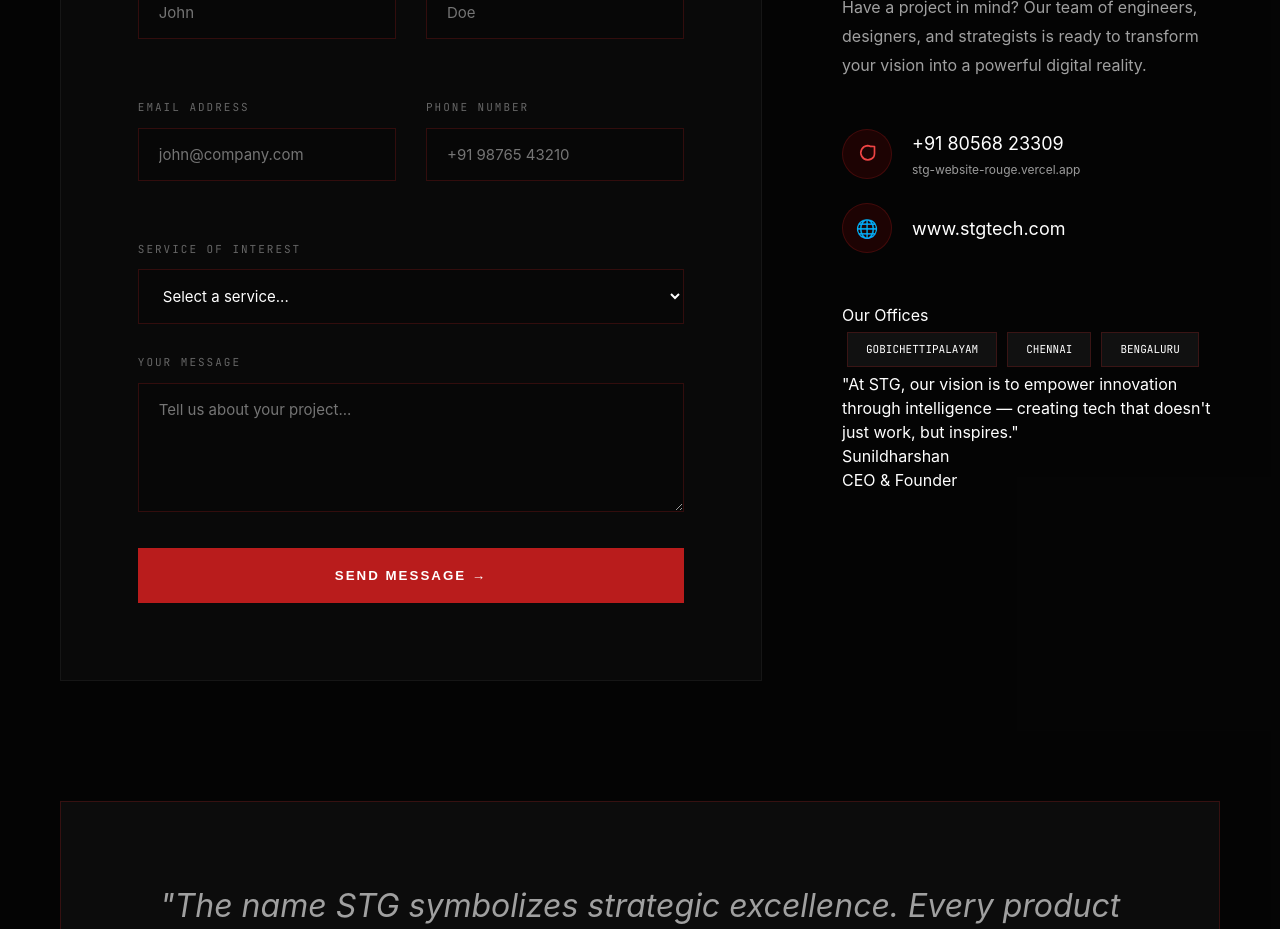
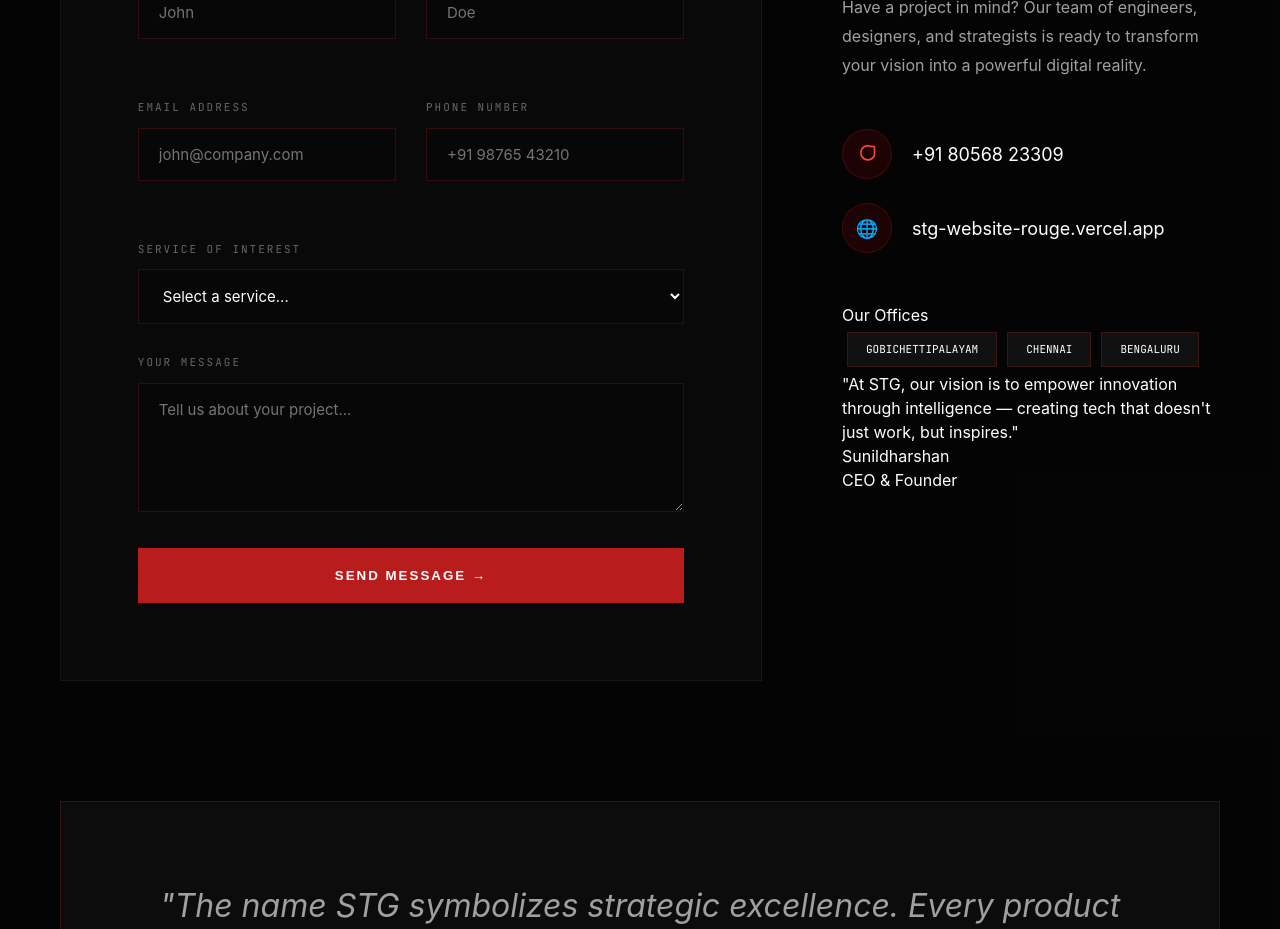
Before and after one commit to mathimithra-eng/stg-website, a React (Create React App) app: page / in a window 1280 px wide. Shown: the part 8160-9089 px from the top of the page. Built offline with nearby package versions, Linux system fonts and the light colour scheme.

Commit message:
Replace www.stgtech.com with vercel app link in contact section

```diff
--- a/src/App.js
+++ b/src/App.js
@@ -419,16 +419,16 @@
             <h2 className="contact-info-heading">Let's Build<br />Something <strong>Extraordinary</strong></h2>
             <p className="contact-info-text">Have a project in mind? Our team of engineers, designers, and strategists is ready to transform your vision into a powerful digital reality.</p>
             <div className="contact-detail-list">
-              <div className="contact-detail-item">
+              <a href="https://wa.me/918056823309" target="_blank" rel="noreferrer" className="contact-detail-item">
                 <div className="contact-detail-icon">
                   <svg viewBox="0 0 24 24" fill="none" stroke="currentColor" strokeWidth="2" strokeLinecap="round" strokeLinejoin="round" style={{width:'20px'}}><path d="M21 11.5a8.38 8.38 0 0 1-.9 3.8 8.5 8.5 0 1 1-7.6-13.3 8.38 8.38 0 0 1 3.8.9L21 3z"></path></svg>
                 </div>
-                <div style={{display: 'flex', flexDirection: 'column'}}>
-                  <a href="https://wa.me/918056823309" target="_blank" rel="noreferrer" style={{textDecoration: 'none', color: 'inherit'}}>+91 80568 23309</a>
-                  <a href="https://stg-website-rouge.vercel.app/" target="_blank" rel="noreferrer" style={{fontSize: '12px', opacity: 0.6, textDecoration: 'none', color: 'inherit', marginTop: '4px'}}>stg-website-rouge.vercel.app</a>
-                </div>
-              </div>
-              <div className="contact-detail-item"><div className="contact-detail-icon">🌐</div><span>www.stgtech.com</span></div>
+                <span>+91 80568 23309</span>
+              </a>
+              <a href="https://stg-website-rouge.vercel.app/" target="_blank" rel="noreferrer" className="contact-detail-item">
+                <div className="contact-detail-icon">🌐</div>
+                <span>stg-website-rouge.vercel.app</span>
+              </a>
             </div>
             <div className="branches-wrap">
               <span className="branches-label">Our Offices</span>
```
